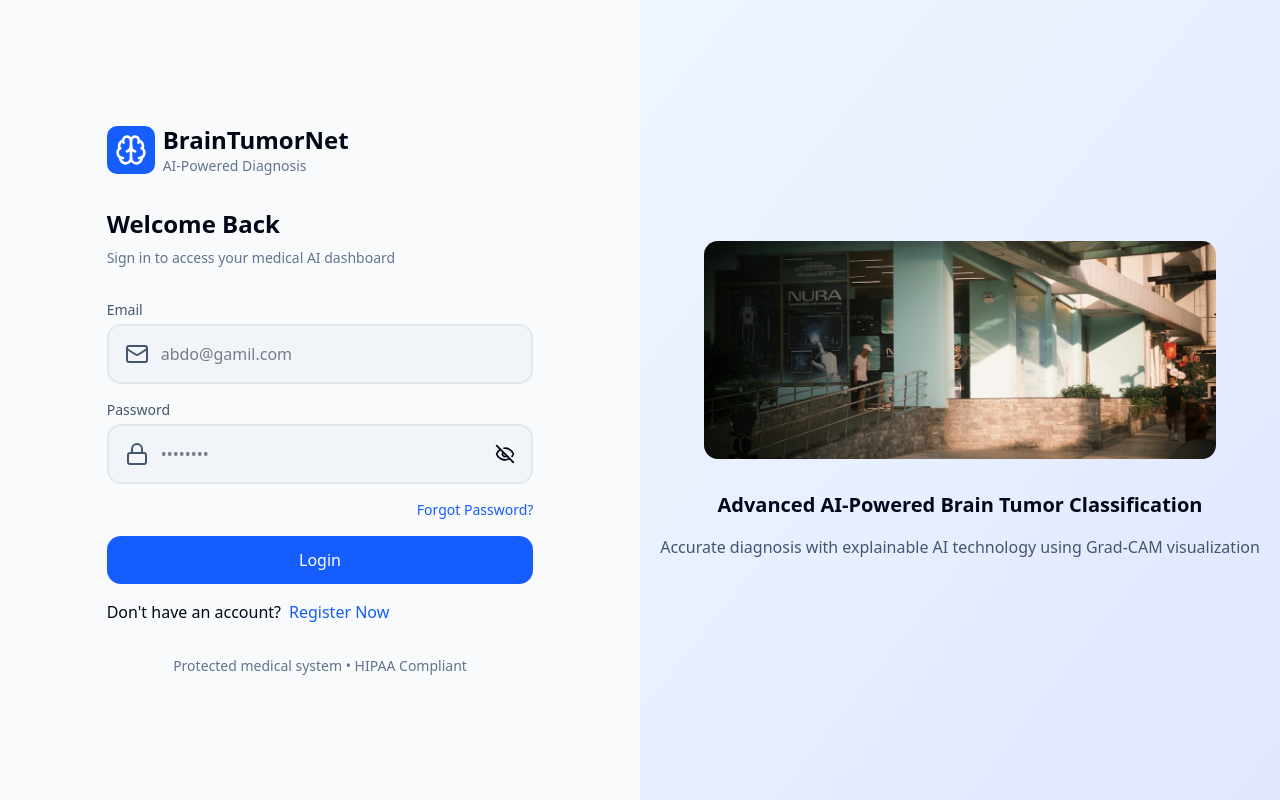
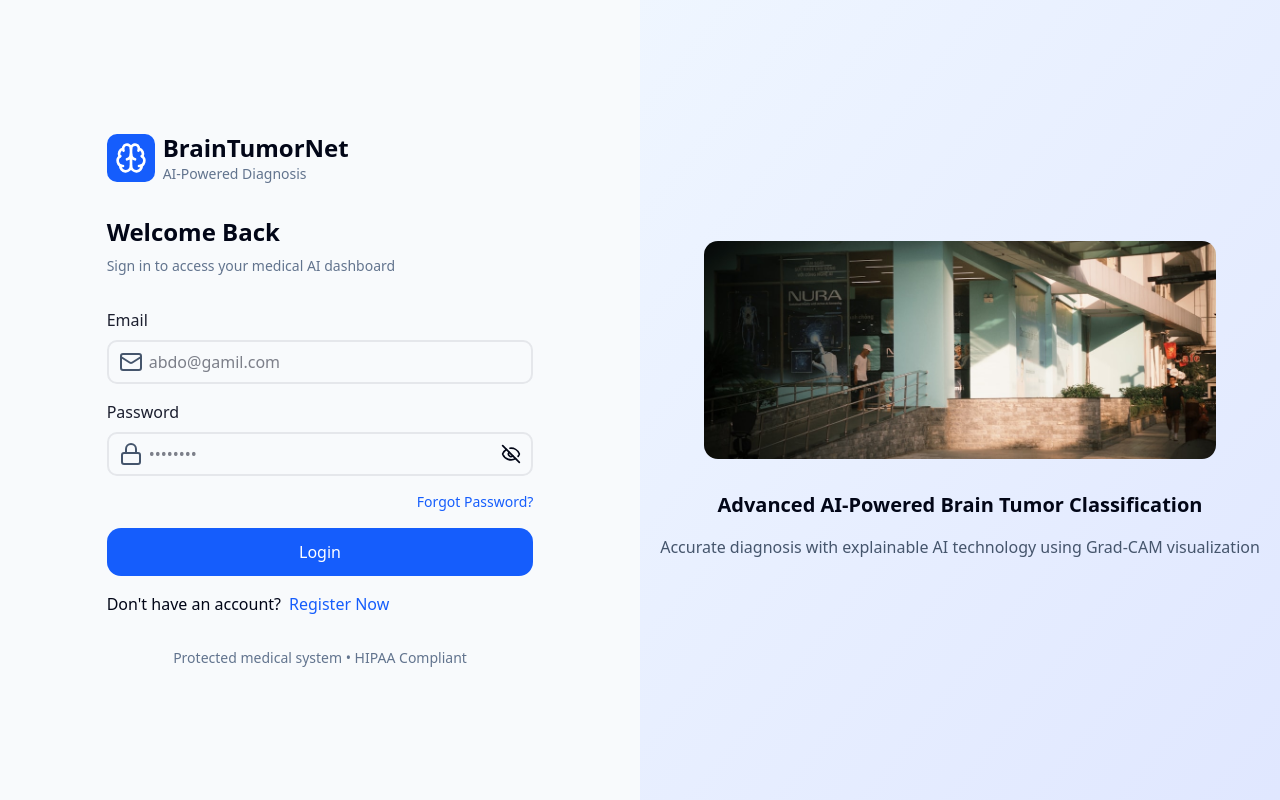
Before and after one commit to Abdalluh28/brain-tumor, a React (Vite) app in the folder client/: page /login in a window 1280 px wide. Built offline with nearby package versions, Linux system fonts and the light colour scheme; no server answers.

Commit message:
make the form input more reusable

```diff
--- a/client/src/components/FormInput.jsx
+++ b/client/src/components/FormInput.jsx
@@ -9,20 +9,38 @@ export default function FormInput({ id, type, label, icon, placeholder, validati
         setShowPassword(prev => !prev);
     }
 
+    const handleNoPasswordCopy = (e) => {
+        if (type === 'password') {
+            e.preventDefault();
+        }
+    }
 
     return (
-        <div className='flex flex-col gap-1'>
-            <label htmlFor={id} className='text-sm text-slate-600 dark:text-slate-400'>{label}</label>
-            <div className='lg:col-span-2 flex items-center gap-2 bg-slate-100 dark:bg-slate-800 px-4 py-3 rounded-xl border-2 border-slate-200  dark:border-slate-600'>
-                <label htmlFor={id}>
-                    {icon}
-                </label>
-                <input type={showPassword ? 'text' : type} id={id}
-                    {...register(id, validation)}
-                    placeholder={placeholder}
-                    className='w-full outline-none border-none bg-slate-100 dark:bg-slate-800 p-1' />
+        <div className='w-full'>
+            <label
+                htmlFor={id}
+                className='block mb-2 text-foreground/90'
+            >
+                {label}
+            </label>
+
+            <div className='relative'>
+                <div className='relative'>
+                    <div className='absolute left-3 top-1/2 -translate-y-1/2 text-muted-foreground'>
+                        {icon}
+                    </div>
+
+                    <input
+                        id={id}
+                        type={showPassword ? 'text' : type}
+                        placeholder={placeholder}
+                        className='w-full h-11 px-4 rounded-lg border-2 border-border bg-background text-foreground placeholder:text-muted-foreground focus:outline-none focus:ring-2 focus:ring-ring/20 focus:border-primary transition-all duration-200 disabled:opacity-50 disabled:cursor-not-allowed pl-10'
+                        {...register(id, validation)}
+                        onCopy={handleNoPasswordCopy}
+                    />
+                </div>
                 {type === 'password' && (
-                    <button type='button' className='cursor-pointer' onClick={handleShowPassword}>
+                    <button type='button' className='absolute right-3 top-1/2 -translate-y-1/2 cursor-pointer' onClick={handleShowPassword}>
                         {showPassword ? (
                             <Eye size={20} />
                         ) : (
@@ -31,7 +49,12 @@ export default function FormInput({ id, type, label, icon, placeholder, validati
                     </button>
                 )}
             </div>
-            {errors[id] && <span className='text-xs text-red-500'>{errors[id].message}</span>}
+
+            {errors[id] && (
+                <p className='text-red-600 mt-1'>
+                    {errors[id]}
+                </p>
+            )}
         </div>
     )
 }
```
